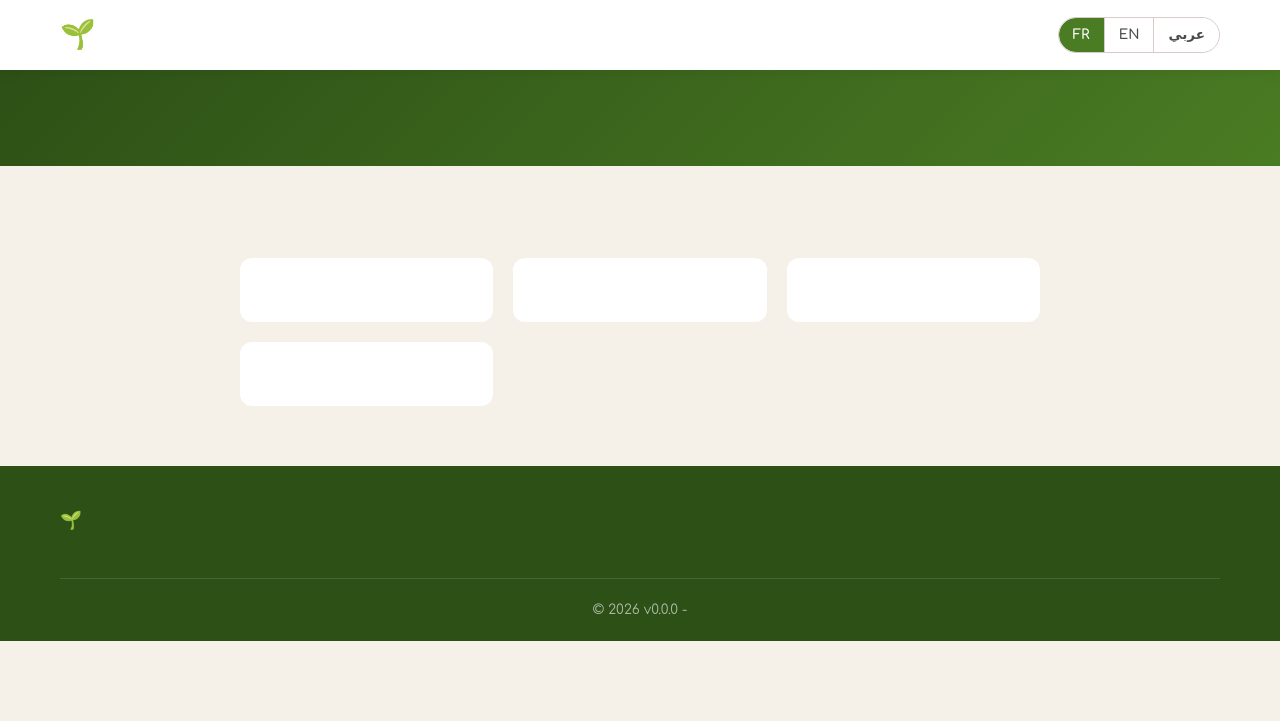
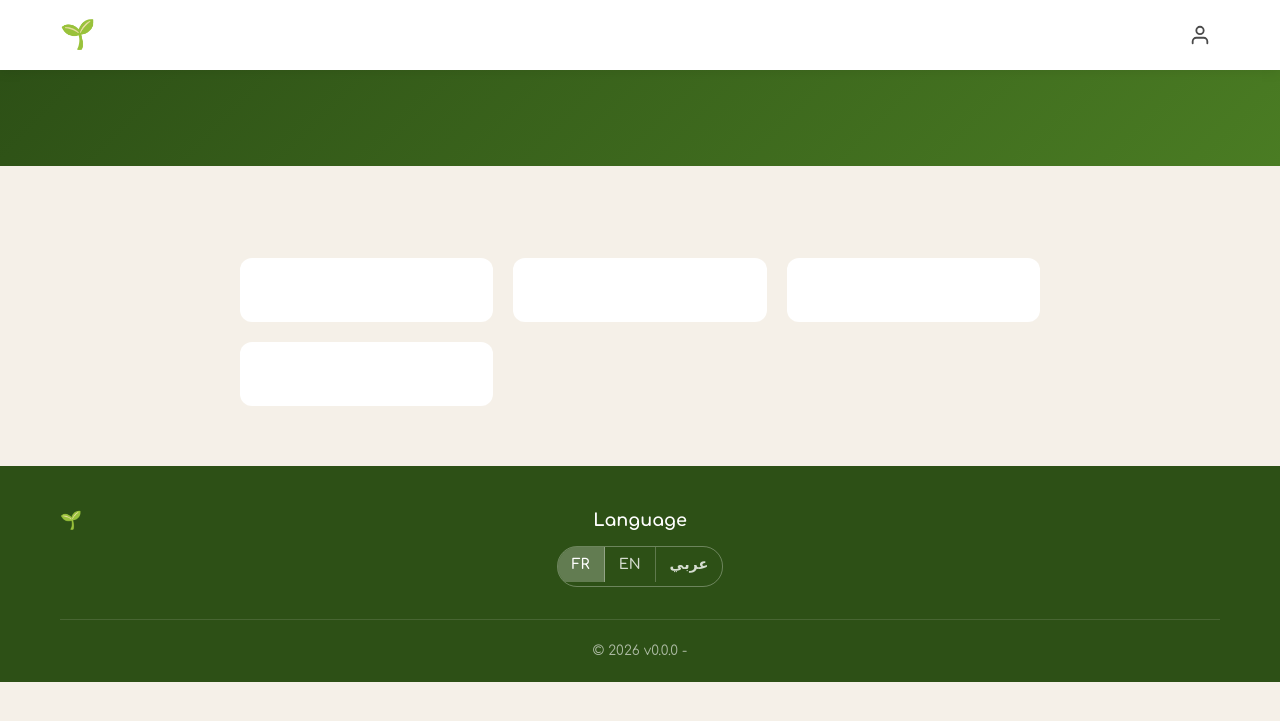
Before and after one commit to kouljihate/MaureSeed, a Flask app: page /about in a window 1280 px wide. Shown: the top 721 px of the page. Run offline with Flask 3, Linux system fonts and the light colour scheme; parts of the project's set-up code (start-up, migrations or seed data) failed here and were passed over.

Commit message:
feat: login icon, footer languages, user roles (Admin/Customer/Guest)

```diff
--- a/FE/routes.py
+++ b/FE/routes.py
@@ -1,7 +1,8 @@
-from flask import Blueprint, render_template, request
+from flask import Blueprint, render_template, request, redirect, url_for
 from shared.database import get_collection
 from shared.i18n import get_lang
 from shared.logger import app_logger
+from shared.roles import login_user, logout_user, get_current_user
 
 bp = Blueprint("fe", __name__)
 
@@ -79,3 +80,29 @@
     except Exception as e:
         info = app_logger.log_error(e, "fe.contact")
         return render_template("contact.html")
+
+
+@bp.route("/login", methods=["GET", "POST"])
+def login():
+    try:
+        if request.method == "POST":
+            name = request.form.get("name", "Guest")
+            role = request.form.get("role", "guest")
+            login_user(role, name)
+            lang = get_lang()
+            return redirect(f"/?lang={lang}")
+        return render_template("login.html")
+    except Exception as e:
+        info = app_logger.log_error(e, "fe.login")
+        return render_template("login.html")
+
+
+@bp.route("/logout")
+def logout():
+    try:
+        logout_user()
+        lang = get_lang()
+        return redirect(f"/?lang={lang}")
+    except Exception as e:
+        info = app_logger.log_error(e, "fe.logout")
+        return redirect(f"/?lang={get_lang()}")
--- a/FE/templates/base.html
+++ b/FE/templates/base.html
@@ -22,10 +22,13 @@
                 <a href="/about?lang={{ lang }}" class="nav-link">{{ t.nav_about }}</a>
                 <a href="/contact?lang={{ lang }}" class="nav-link">{{ t.nav_contact }}</a>
             </nav>
-            <div class="lang-group">
-                <a href="?lang=fr" class="lang-btn lang-first {{ 'active' if lang == 'fr' }}">FR</a>
-                <a href="?lang=en" class="lang-btn {{ 'active' if lang == 'en' }}">EN</a>
-                <a href="?lang=ar" class="lang-btn lang-last {{ 'active' if lang == 'ar' }}">عربي</a>
+            <div class="header-actions">
+                <a href="/login?lang={{ lang }}" class="login-icon" title="{{ t.login if t.login is defined else 'Login' }}">
+                    <svg width="24" height="24" viewBox="0 0 24 24" fill="none" stroke="currentColor" stroke-width="2" stroke-linecap="round" stroke-linejoin="round">
+                        <path d="M20 21v-2a4 4 0 0 0-4-4H8a4 4 0 0 0-4 4v2"></path>
+                        <circle cx="12" cy="7" r="4"></circle>
+                    </svg>
+                </a>
             </div>
         </div>
     </header>
@@ -40,7 +43,14 @@
                 <h3>🌱 {{ t.app_name }}</h3>
                 <p>{{ t.footer_about }}</p>
             </div>
-            <div class="footer-col"></div>
+            <div class="footer-col footer-center">
+                <h3>{{ t.language if t.language is defined else 'Language' }}</h3>
+                <div class="lang-group-footer">
+                    <a href="?lang=fr" class="lang-btn-footer {{ 'active' if lang == 'fr' }}">FR</a>
+                    <a href="?lang=en" class="lang-btn-footer {{ 'active' if lang == 'en' }}">EN</a>
+                    <a href="?lang=ar" class="lang-btn-footer {{ 'active' if lang == 'ar' }}">عربي</a>
+                </div>
+            </div>
             <div class="footer-col footer-right">
                 <h3>{{ t.footer_links }}</h3>
                 <a href="/about?lang={{ lang }}">{{ t.nav_about }}</a>
--- a/assets/css/style.css
+++ b/assets/css/style.css
@@ -113,6 +113,33 @@
 }
 
 .nav-link:hover { color: var(--green-mid); }
+
+.header-actions {
+    display: flex;
+    align-items: center;
+    gap: 12px;
+}
+
+.login-icon {
+    display: flex;
+    align-items: center;
+    justify-content: center;
+    width: 40px;
+    height: 40px;
+    border-radius: 50%;
+    color: var(--text-mid);
+    transition: all 0.2s;
+}
+
+.login-icon:hover {
+    background: var(--green-pale);
+    color: var(--green-dark);
+}
+
+.login-icon svg {
+    width: 22px;
+    height: 22px;
+}
 
 .lang-group {
     display: inline-flex;
@@ -688,7 +715,37 @@
 }
 .footer-col a:hover { opacity: 1; }
 .footer-left { text-align: left; }
+.footer-center { text-align: center; }
 .footer-right { text-align: right; }
+
+.lang-group-footer {
+    display: inline-flex;
+    border: 1px solid rgba(255,255,255,0.3);
+    border-radius: 20px;
+    overflow: hidden;
+}
+
+.lang-btn-footer {
+    padding: 6px 14px;
+    text-decoration: none;
+    font-size: 0.85rem;
+    font-weight: 600;
+    color: var(--white);
+    opacity: 0.7;
+    border-right: 1px solid rgba(255,255,255,0.3);
+    transition: all 0.2s;
+}
+
+.lang-btn-footer:last-child { border-right: none; }
+
+.lang-btn-footer:hover, .lang-btn-footer.active {
+    background: rgba(255,255,255,0.2);
+    opacity: 1;
+}
+
+.lang-btn-footer.active {
+    background: rgba(255,255,255,0.25);
+}
 
 .footer-bottom {
     grid-column: 1 / -1;
--- a/config/i18n.py
+++ b/config/i18n.py
@@ -45,6 +45,13 @@
         "prev": "Préc",
         "next": "Suiv",
         "seeds_found": "semences trouvées",
+        "login": "Connexion",
+        "language": "Langue",
+        "role_admin": "Administrateur",
+        "role_customer": "Client",
+        "role_guest": "Invité",
+        "name": "Nom",
+        "role": "Rôle",
     },
     "ar": {
         "app_name": "بذور  مورسي",
@@ -92,6 +99,13 @@
         "prev": "السابق",
         "next": "التالي",
         "seeds_found": "بذور موجودة",
+        "login": "تسجيل الدخول",
+        "language": "اللغة",
+        "role_admin": "مدير",
+        "role_customer": "عميل",
+        "role_guest": "ضيف",
+        "name": "الاسم",
+        "role": "الدور",
     },
     "en": {
         "app_name": "MaureSeed",
@@ -139,5 +153,12 @@
         "prev": "Prev",
         "next": "Next",
         "seeds_found": "seeds found",
+        "login": "Login",
+        "language": "Language",
+        "role_admin": "Admin",
+        "role_customer": "Customer",
+        "role_guest": "Guest",
+        "name": "Name",
+        "role": "Role",
     },
 }
--- a/main.py
+++ b/main.py
@@ -8,6 +8,7 @@
 from shared.database import get_db, close_db
 from shared.i18n import get_lang, get_translations
 from shared.logger import app_logger
+from shared.roles import get_current_user, get_role_name
 from BE.routes import bp as api_bp
 from FE.routes import bp as fe_bp
 
@@ -29,16 +30,20 @@
         @app.context_processor
         def inject_globals():
             try:
+                user = get_current_user()
+                lang = get_lang()
                 return {
-                    "lang": get_lang(),
+                    "lang": lang,
                     "t": get_translations(),
                     "version": Config.VERSION,
                     "app_name": Config.APP_NAME,
                     "app_name_ar": Config.APP_NAME_AR,
+                    "current_user": user,
+                    "current_role": get_role_name(user.get("role", "guest"), lang),
                 }
             except Exception as e:
                 app_logger.log_error(e, "inject_globals")
-                return {"lang": "fr", "t": {}, "version": "0.0.0", "app_name": "MaureSeed", "app_name_ar": "مورسيد"}
+                return {"lang": "fr", "t": {}, "version": "0.0.0", "app_name": "MaureSeed", "app_name_ar": "مورسيد", "current_user": {"role": "guest", "name": "Guest"}, "current_role": "Guest"}
 
         @app.teardown_appcontext
         def shutdown_db(exception=None):
--- /dev/null
+++ b/shared/roles.py
@@ -0,0 +1,74 @@
+from flask import session
+from shared.logger import app_logger
+
+ROLES = {
+    "admin": {"id": "admin", "name_en": "Admin", "name_fr": "Administrateur", "name_ar": "مدير"},
+    "customer": {"id": "customer", "name_en": "Customer", "name_fr": "Client", "name_ar": "عميل"},
+    "guest": {"id": "guest", "name_en": "Guest", "name_fr": "Invité", "name_ar": "ضيف"},
+}
+
+DEFAULT_ROLE = "guest"
+
+
+def get_current_user():
+    try:
+        return session.get("user", {"role": DEFAULT_ROLE, "name": "Guest"})
+    except Exception as e:
+        app_logger.log_error(e, "roles.get_current_user")
+        return {"role": DEFAULT_ROLE, "name": "Guest"}
+
+
+def get_current_role():
+    try:
+        user = get_current_user()
+        return user.get("role", DEFAULT_ROLE)
+    except Exception as e:
+        app_logger.log_error(e, "roles.get_current_role")
+        return DEFAULT_ROLE
+
+
+def is_admin():
+    try:
+        return get_current_role() == "admin"
+    except Exception as e:
+        app_logger.log_error(e, "roles.is_admin")
+        return False
+
+
+def is_customer():
+    try:
+        return get_current_role() == "customer"
+    except Exception as e:
+        app_logger.log_error(e, "roles.is_customer")
+        return False
+
+
+def login_user(role, name="Guest"):
+    try:
+        if role not in ROLES:
+            role = DEFAULT_ROLE
+        session["user"] = {"role": role, "name": name}
+        app_logger.info(f"User logged in: {name} ({role})")
+        return True
+    except Exception as e:
+        app_logger.log_error(e, "roles.login_user")
+        return False
+
+
+def logout_user():
+    try:
+        session.pop("user", None)
+        app_logger.info("User logged out")
+        return True
+    except Exception as e:
+        app_logger.log_error(e, "roles.logout_user")
+        return False
+
+
+def get_role_name(role_id, lang="en"):
+    try:
+        role = ROLES.get(role_id, ROLES[DEFAULT_ROLE])
+        return role.get(f"name_{lang}", role["name_en"])
+    except Exception as e:
+        app_logger.log_error(e, "roles.get_role_name")
+        return ROLES[DEFAULT_ROLE]["name_en"]
```
Also changed, not shown: FE/templates/login.html (added, +32 -0 lines), CHANGELOG.md, README.md, 1 other file.
